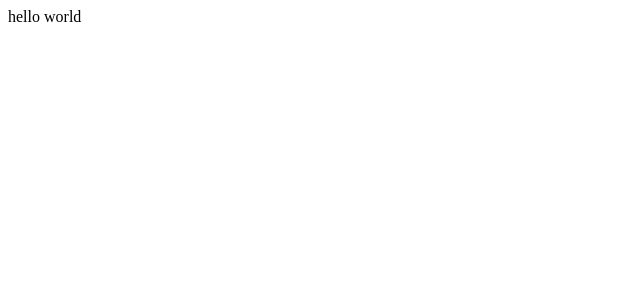
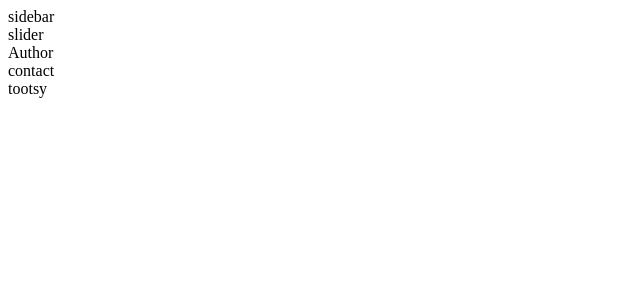
Before and after one commit to lukaszprotosawicki/layout, a React (Create React App) app: page / in a window 1280 px wide. Shown: the top 300 px of the page, without its empty margins (0-640 px from the left). Built offline with nearby package versions, Linux system fonts and the light colour scheme.

Commit message:
add components structure

```diff
--- a/src/App.js
+++ b/src/App.js
@@ -1,7 +1,17 @@
+import Sidebar from "./components/Sidebar";
+import Slider from "./components/Slider";
+import Author from "./components/Author";
+import Contact from "./components/Contact";
+import Tootsy from "./components/Tootsy";
+
 function App() {
   return (
     <div className="App">
-      <header className="App-header">hello world</header>
+      <Sidebar />
+      <Slider />
+      <Author />
+      <Contact />
+      <Tootsy />
     </div>
   );
 }
--- /dev/null
+++ b/src/components/Author.js
@@ -0,0 +1,5 @@
+function Author() {
+  return <div className="App">Author</div>;
+}
+
+export default Author;
--- /dev/null
+++ b/src/components/Sidebar.js
@@ -0,0 +1,5 @@
+function Sidebar() {
+  return <div className="App">sidebar</div>;
+}
+
+export default Sidebar;
--- /dev/null
+++ b/src/components/Slider.js
@@ -0,0 +1,5 @@
+function Slider() {
+  return <div className="App">slider</div>;
+}
+
+export default Slider;
--- /dev/null
+++ b/src/components/Tootsy.js
@@ -0,0 +1,5 @@
+function Tootsy() {
+  return <div className="App">tootsy</div>;
+}
+
+export default Tootsy;
--- a/src/components/contact.js
+++ b/src/components/contact.js
@@ -0,0 +1,5 @@
+function Contact() {
+  return <div className="App">contact</div>;
+}
+
+export default Contact;
```
